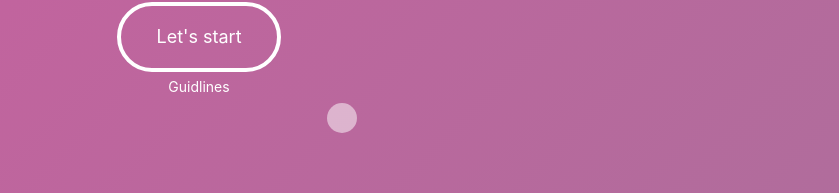
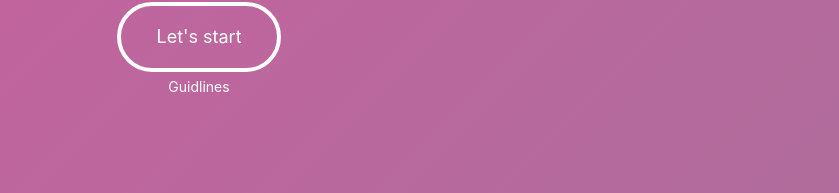
Before and after one commit to Shamil1001/blimb-clone, a React (Create React App) app: page / in a window 1280 px wide. Shown: the part 353-546 px from the top of the page, without its empty margins (441-1280 px from the left). Built offline with nearby package versions, Linux system fonts and the light colour scheme.

Commit message:
box deleted

```diff
--- a/src/components/main.jsx
+++ b/src/components/main.jsx
@@ -50,7 +50,7 @@ function Main({
               <span>{lang === "eng" ? "Guidlines" : "Рекомендации"}</span>
             </Link>
           </div>
-          <div className="box"></div>
+          {/* <div className="box"></div> */}
         </div>
         <Footer />
       </div>
--- a/src/components/navBar2.jsx
+++ b/src/components/navBar2.jsx
@@ -6,7 +6,6 @@ import "./slider.less";
 
 function Navbar2({
   list,
-  pylan,
   handleLanguage,
   lang,
   chooseAudio,
```
